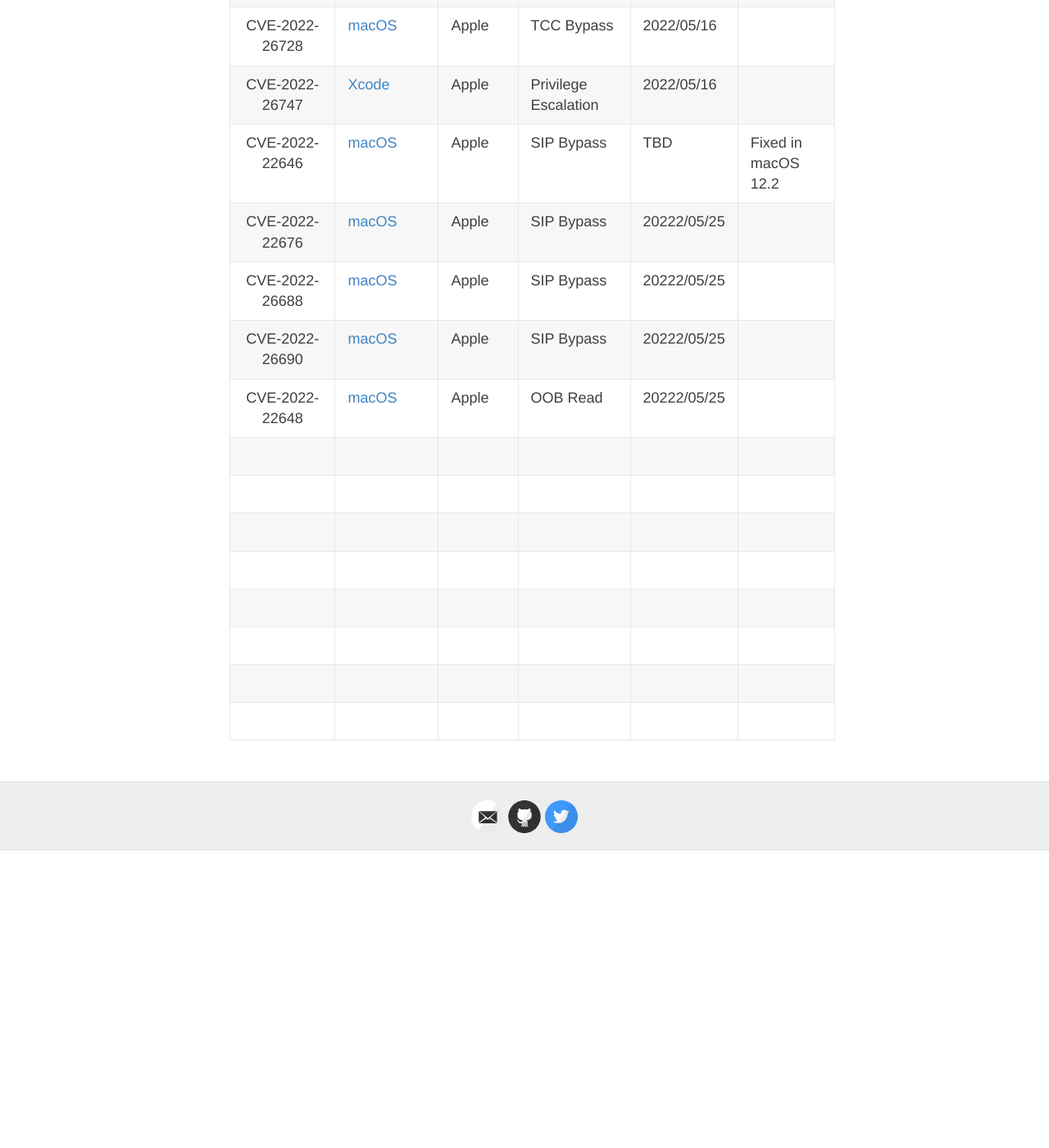
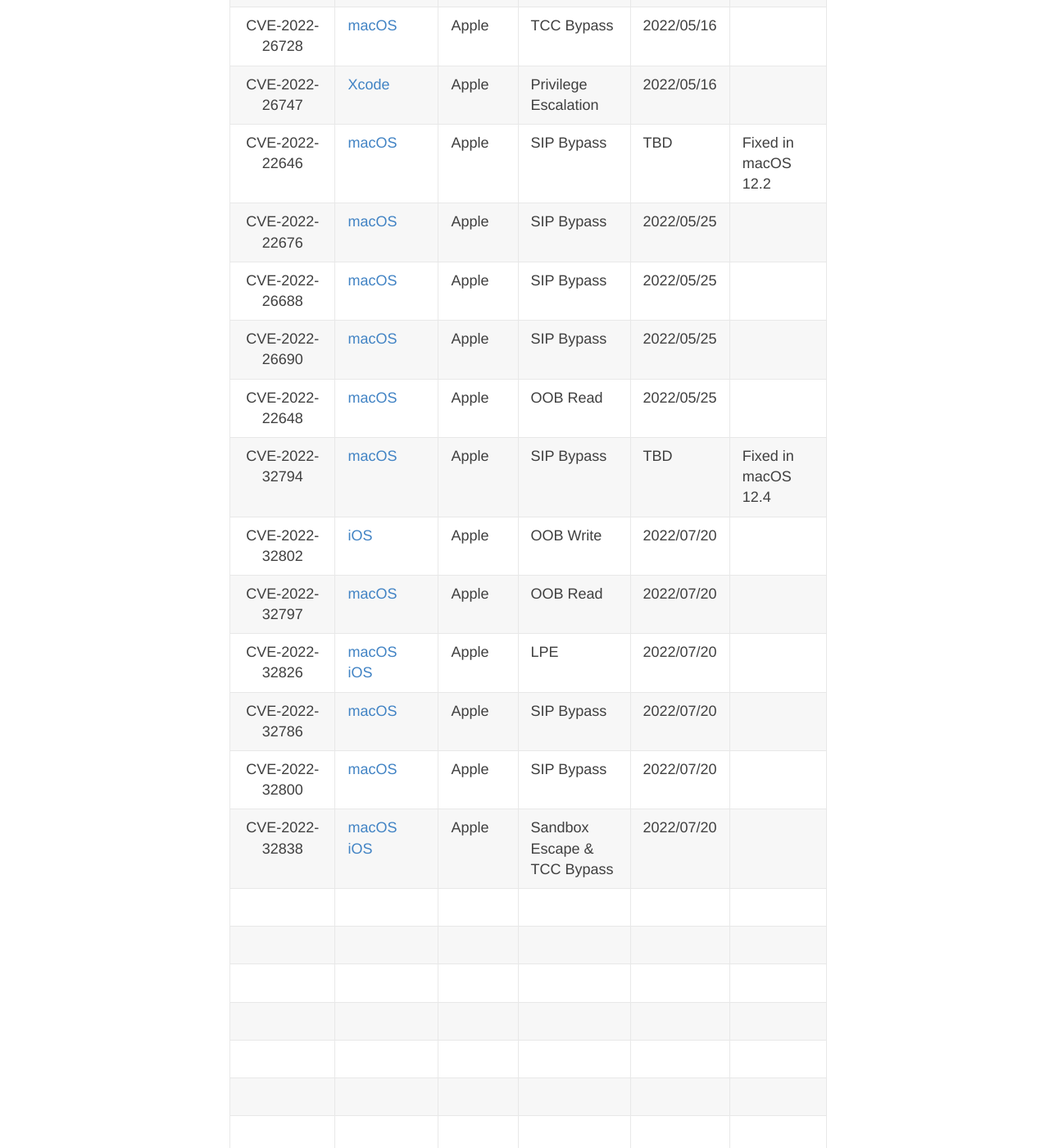
Before and after one commit to jhftss/jhftss.github.io, a Jekyll site: the page built from CVEs.md, in a window 1280 px wide and 1400 px high, scrolled down 5888 px. Shown: the whole window at 82% size. Built offline with Jekyll 4.4.1, drawn with Linux system fonts in a browser that asks for light colours; before the commit the page ends 6925 px from its top, so only the background shows below that.

Commit message:
Update CVEs.md

```diff
--- a/CVEs.md
+++ b/CVEs.md
@@ -88,10 +88,17 @@
 |                        CVE-2022-26728                        | [macOS](	https://support.apple.com/en-us/HT213257)        | Apple      | TCC Bypass                  | 2022/05/16     |                                                              |
 |                        CVE-2022-26747                        | [Xcode](https://support.apple.com/en-us/HT213261)            | Apple      | Privilege Escalation        | 2022/05/16     |                                                              |
 |                        CVE-2022-22646                        | [macOS](https://support.apple.com/en-gb/HT213054)            | Apple      | SIP Bypass                  | TBD            | Fixed in macOS 12.2                                          |
-|                        CVE-2022-22676                        | [macOS](https://support.apple.com/en-gb/HT213054)            | Apple      | SIP Bypass                  | 20222/05/25    |                                                              |
-|                        CVE-2022-26688                        | [macOS](https://support.apple.com/en-gb/HT213183)            | Apple      | SIP Bypass                  | 20222/05/25    |                                                              |
-|                        CVE-2022-26690                        | [macOS](https://support.apple.com/en-gb/HT213183)            | Apple      | SIP Bypass                  | 20222/05/25    |                                                              |
-|                        CVE-2022-22648                        | [macOS](https://support.apple.com/en-gb/HT213183)            | Apple      | OOB Read                    | 20222/05/25    |                                                              |
+|                        CVE-2022-22676                        | [macOS](https://support.apple.com/en-gb/HT213054)            | Apple      | SIP Bypass                  | 2022/05/25     |                                                              |
+|                        CVE-2022-26688                        | [macOS](https://support.apple.com/en-gb/HT213183)            | Apple      | SIP Bypass                  | 2022/05/25     |                                                              |
+|                        CVE-2022-26690                        | [macOS](https://support.apple.com/en-gb/HT213183)            | Apple      | SIP Bypass                  | 2022/05/25     |                                                              |
+|                        CVE-2022-22648                        | [macOS](https://support.apple.com/en-gb/HT213183)            | Apple      | OOB Read                    | 2022/05/25     |                                                              |
+|                        CVE-2022-32794                        | [macOS](	https://support.apple.com/en-us/HT213257)        | Apple      | SIP Bypass                  | TBD            | Fixed in macOS 12.4                                          |
+|                        CVE-2022-32802                        | [iOS](https://support.apple.com/en-hk/HT213346)              | Apple      | OOB Write                   | 2022/07/20     |                                                              |
+|                        CVE-2022-32797                        | [macOS](https://support.apple.com/en-hk/HT213345)            | Apple      | OOB Read                    | 2022/07/20     |                                                              |
+|                        CVE-2022-32826                        | [macOS](https://support.apple.com/en-hk/HT213345)<br />[iOS](https://support.apple.com/en-hk/HT213346) | Apple      | LPE                         | 2022/07/20     |                                                              |
+|                        CVE-2022-32786                        | [macOS](https://support.apple.com/en-hk/HT213345)            | Apple      | SIP Bypass                  | 2022/07/20     |                                                              |
+|                        CVE-2022-32800                        | [macOS](https://support.apple.com/en-hk/HT213345)            | Apple      | SIP Bypass                  | 2022/07/20     |                                                              |
+|                        CVE-2022-32838                        | [macOS](https://support.apple.com/en-hk/HT213345)<br />[iOS](https://support.apple.com/en-hk/HT213346) | Apple      | Sandbox Escape & TCC Bypass | 2022/07/20     |                                                              |
 |                                                              |                                                              |            |                             |                |                                                              |
 |                                                              |                                                              |            |                             |                |                                                              |
 |                                                              |                                                              |            |                             |                |                                                              |
```
